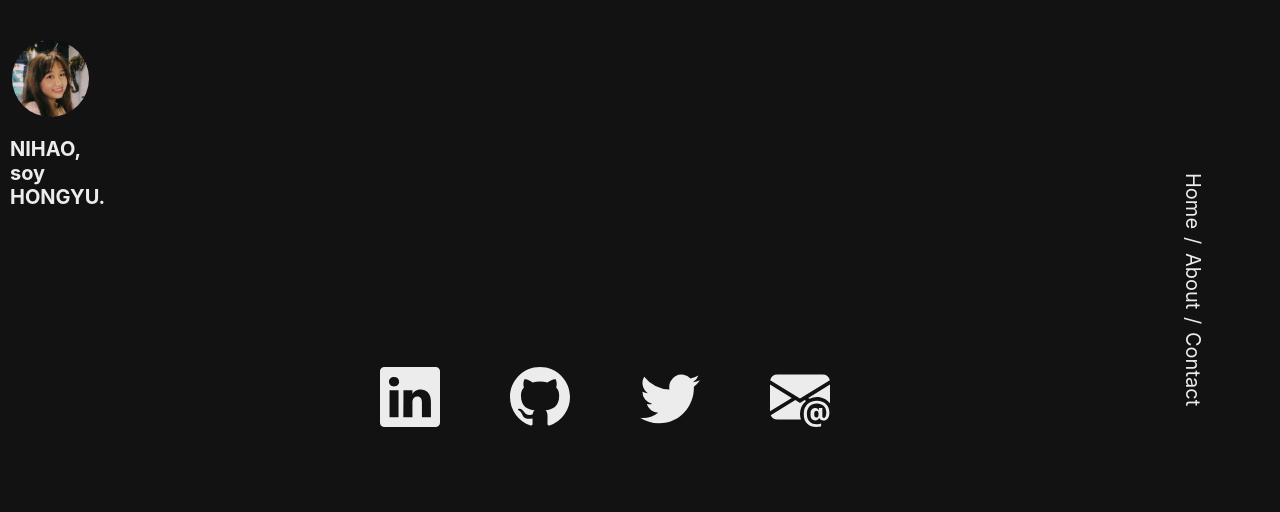
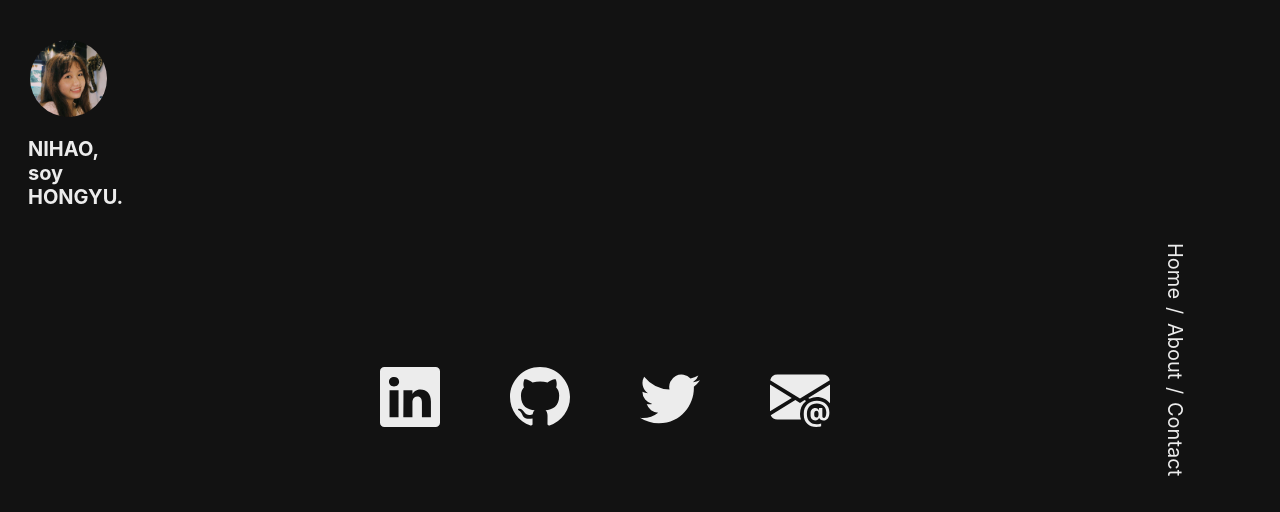
Before and after one commit to hongyulu-github/hongyu-lu-gaviota, a React (Vite) app: page /contact in a window 1280 px wide. Shown: the top 512 px of the page. Built offline with nearby package versions, Linux system fonts and the light colour scheme.

Commit message:
re position navbar

```diff
--- a/src/App.tsx
+++ b/src/App.tsx
@@ -37,7 +37,7 @@ templateColumns='1fr 10fr 1fr'
 
 
  <Show above='sm'>
- <GridItem area='intro' position='fixed' left='2px' top="10px" >
+ <GridItem area='intro' position='fixed' left='20px' top="10px" >
 
 
     <Image src='/hongyu-lu.jpg' boxSize='77px' borderRadius='50%' marginBottom='20px' marginLeft='10px' marginTop='30px' />
@@ -52,10 +52,9 @@ templateColumns='1fr 10fr 1fr'
 </GridItem>
 
 <GridItem area='nav' >
+
  <HStack justifyContent='flex-end' marginRight={2} marginY={1.5}>
-  {/*
-   <ColorModeSwitch onToggleLang={hangleToggleLang}/>
-  */}
+
 
 
  </HStack>
@@ -64,7 +63,7 @@ templateColumns='1fr 10fr 1fr'
 
 </GridItem>
 
-<GridItem area='navRight'  position='fixed' right='2px' top='50px'  >
+<GridItem area='navRight'  >
 
 
   <NavRight />
--- a/src/components/NavRight/NavRight.css
+++ b/src/components/NavRight/NavRight.css
@@ -6,6 +6,9 @@
   }
 
 .nav-right{
+  position: fixed;
+  top: 15vh;
+  right: 20px;
   font-size: 20px;
   height: 60vh;
   display: flex;
```
